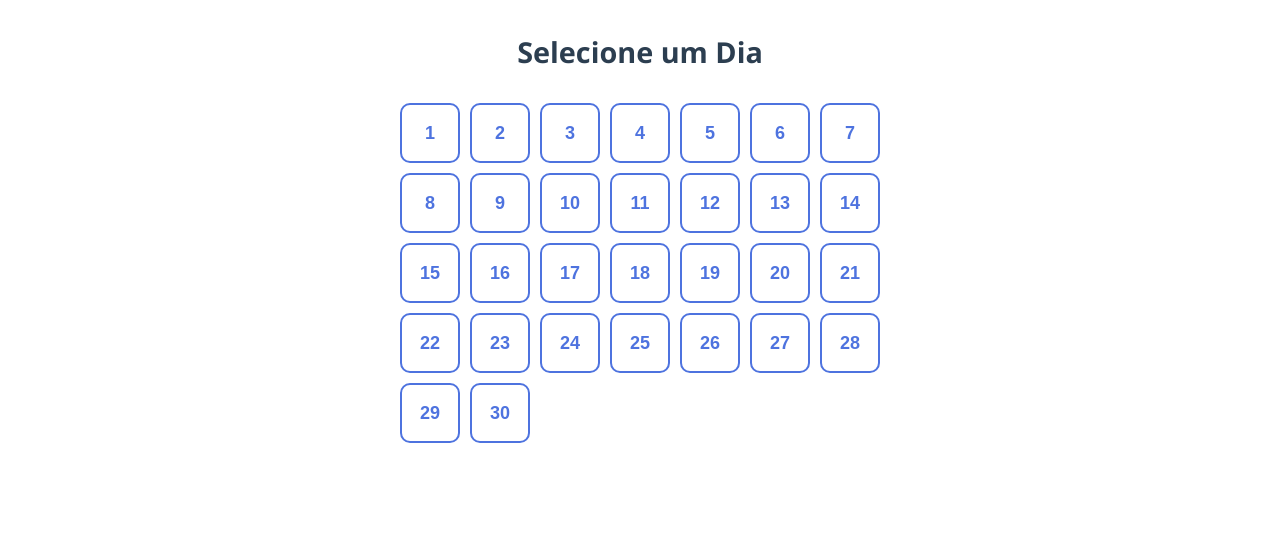
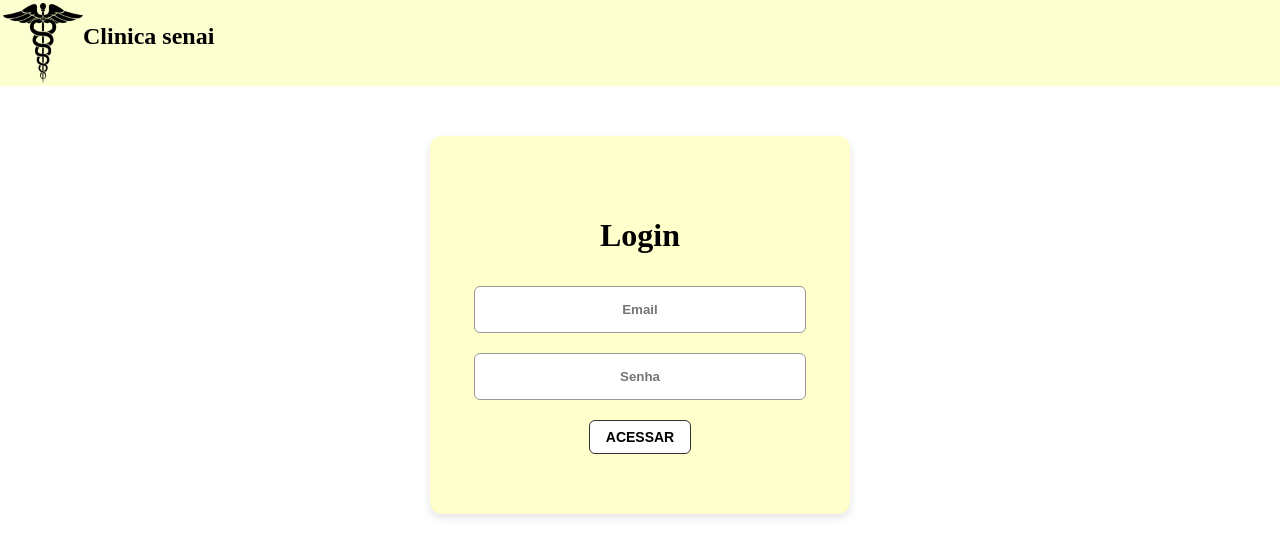
Before and after one commit to ThiagoKagoiki/SA-clinica, a React (Vite) app: page /gradeUser in a window 1280 px wide. Shown: the top 556 px of the page. Built offline with nearby package versions, Linux system fonts and the light colour scheme.

Commit message:
login concluido

```diff
--- a/src/App.jsx
+++ b/src/App.jsx
@@ -1,4 +1,5 @@
 import './App.css'
+import { AuthProvider } from './context/AuthContext'
 import { Cadastro } from './Pages/Cadastro'
 import { GradeMedico } from './Pages/GradeMedico'
 import { GradeUsuario } from './Pages/GradeUsuario'
@@ -9,14 +10,17 @@ function App() {
 
   return (
     <>
-      <BrowserRouter>
+      {/* <BrowserRouter>
         <Routes>
           <Route path='/' element={<Cadastro/>}/>
           <Route path='/login' element={<Login/>}/>
           <Route path='/gradeUser' element={<GradeUsuario/>}/>
           <Route path='/gradeMed' element={<GradeMedico/>}/>
         </Routes>
-      </BrowserRouter>
+      </BrowserRouter> */}
+      <AuthProvider>
+        <Login/>
+      </AuthProvider>
     </>
   )
 }
--- a/src/Pages/GradeUsuario.jsx
+++ b/src/Pages/GradeUsuario.jsx
@@ -2,25 +2,28 @@ import React from "react";
 import './GradeUsuario.css'
 
 export const GradeUsuario = () => {
-  const diasDoMes = Array.from({ length: 30 }, (_, i) => i + 1); // Dias de 1 a 30
-  const colunas = 7; // Como um calendário
-
-  function handleClick(dia) {
-    setDiaSelecionado(dia);
-    setPage("agenda");
-  }
 
   return (
-    <div className="container-calendario">
-      <h2 className="calendario-titulo">Selecione um Dia</h2>
 
-      <div className="dias">
-        {diasDoMes.map((dia) => (
-          <button className="btn-calendario">
-            {dia}
-          </button>
-        ))}
-      </div>
+    <div className="grid">
+      <h1>Minhas Consultas</h1>
+      {/* {consultas.map((consulta) => (
+        <div className="consulta-item" key={consulta.id}>
+          <div className="consulta-item-header">
+            <div className="consulta-item-info">
+              <h3 className="consulta-item-title">DR. {consulta.medico}</h3>
+              <div className="consulta-item-details">
+                <p><span className="font-medium">Horário:</span> {consulta.horario}</p>
+                <p><span className="font-medium">Paciente:</span> {consulta.emailUser}</p>
+                <p><span className="font-medium">N°:</span> {consulta.id}</p>
+              </div>
+            </div>
+            <div className="consulta-actions">
+              <button className="action-button-red" onClick={() => removerConsulta(consulta.id)}>Deletar</button>
+            </div>
+          </div>
+        </div>
+      ))} */}
     </div>
   );
 }
--- a/src/Pages/Login.jsx
+++ b/src/Pages/Login.jsx
@@ -2,29 +2,43 @@ import React, { useState } from "react";
 import { Layout } from "../Componentes/Layout";
 import './Login.css'
 import { loginUsuario } from "../services/api";
+import { useAuth } from "../hooks/useAuth";
 
 export const Login = () => {
 
     const [email, setEmail] = useState('')
     const [senha, setSenha] = useState('')
+    const {login} = useAuth()
 
-    const handleSubmit = async (e) => {
+    // const handleSubmit = async (e) => {
+    //     e.preventDefault()
+    //     if (!email || !senha) {
+    //         alert("Por favor, preencha todos os campos.");
+    //         return;
+    //     }
+    //     const dados = { email, senha }
+    //     console.log("#### TIPO DE DADO #### ", dados)
+    //     try {
+    //         const resposta = await loginUsuario(dados);
+    //         console.log(resposta.data); // Exibe a resposta da API
+    //         setEmail('')
+    //         setSenha('')
+    //     } catch (error) {
+    //         console.error("Erro ao registrar usuário:", error.response ? error.response.data : error.message);
+    //         alert("Erro ao registrar usuário. Verifique os dados e tente novamente.");
+    //         console.log("DEu erro", error)
+    //     }
+    // }
+
+    const handleSubmit = async(e) => {
         e.preventDefault()
-        if (!email || !senha) {
-            alert("Por favor, preencha todos os campos.");
-            return;
-        }
-        const dados = { email, senha }
-        console.log("#### TIPO DE DADO #### ", dados)
-        try {
-            const resposta = await loginUsuario(dados);
-            console.log(resposta.data); // Exibe a resposta da API
-            setEmail('')
-            setSenha('')
-        } catch (error) {
-            console.error("Erro ao registrar usuário:", error.response ? error.response.data : error.message);
-            alert("Erro ao registrar usuário. Verifique os dados e tente novamente.");
-            console.log("DEu erro", error)
+        try{
+            const data = await loginUsuario({email, senha})
+            login(data.usuario, data.token)
+            alert("Login bem feito")
+        }catch(error){
+            console.error(error)
+            alert("Falha no login")
         }
     }
 
--- /dev/null
+++ b/src/context/AuthContext.jsx
@@ -0,0 +1,32 @@
+import React, { createContext, useEffect, useState } from "react";
+
+export const AuthContext = createContext()
+
+export const AuthProvider = ({children}) => {
+    const [user, setUser] = useState(null)
+    const [token, setToken] = useState(() => localStorage.getItem('token' || ''))
+
+    useEffect(() => {
+        if(token){
+            localStorage.setItem('token', token)
+        }else{
+            localStorage.removeItem('token')
+        }
+    }, [token])
+
+    const login = (userData, token) => {
+        setUser(userData)
+        setToken(token)
+    }
+
+    const logout = () => {
+        setUser(null)
+        setToken('')
+    }
+
+    return(
+        <AuthContext.Provider value={{user, token, login, logout}}>
+            {children}
+        </AuthContext.Provider>
+    )
+}
--- /dev/null
+++ b/src/hooks/useAuth.jsx
@@ -0,0 +1,7 @@
+import { useContext } from 'react';
+import { AuthContext } from '../context/AuthContext';
+
+
+export const useAuth = () => {
+  return useContext(AuthContext);
+};
```
Also changed, not shown: src/Componentes/PrivateRoute.jsx (added, +9 -0 lines).
